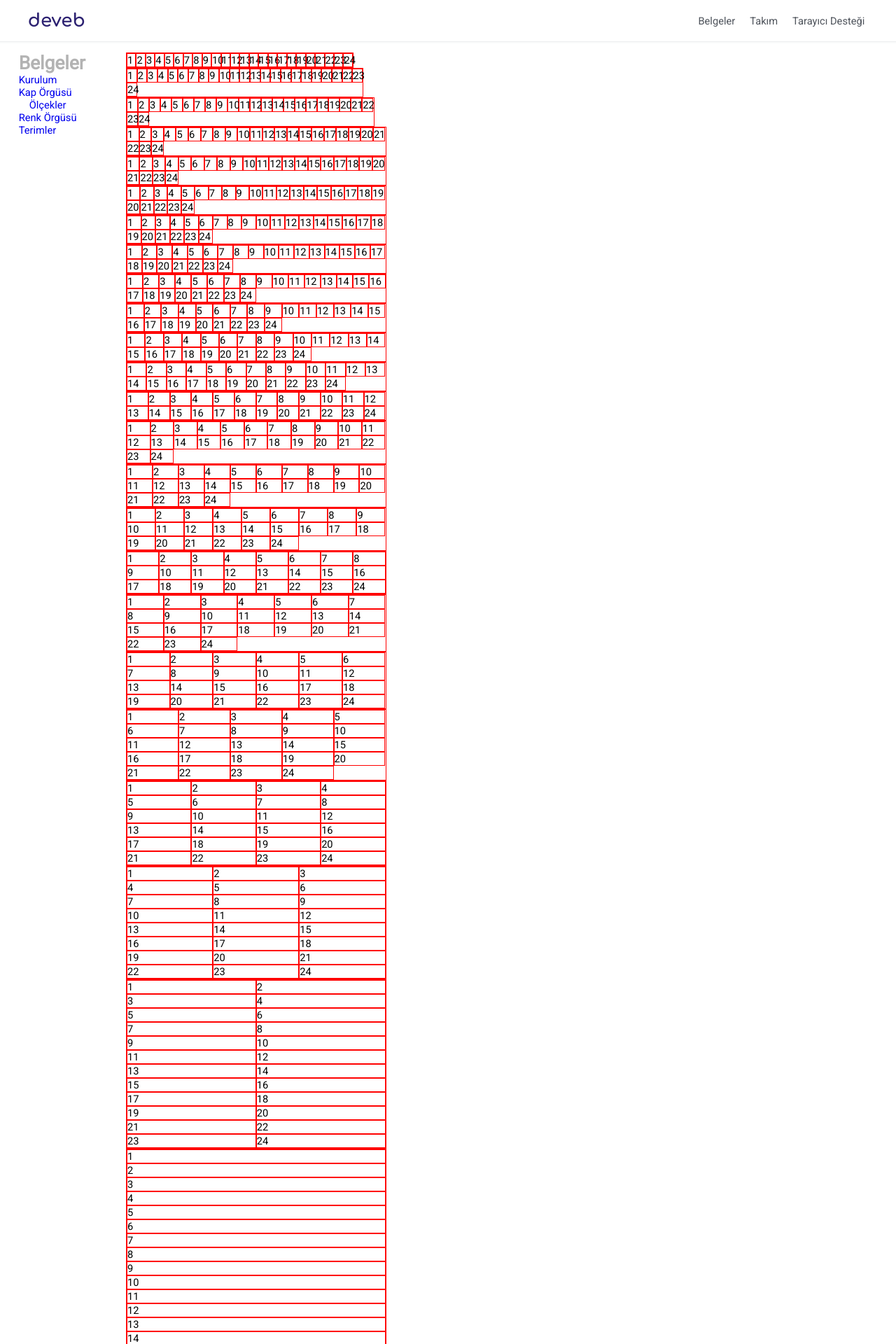
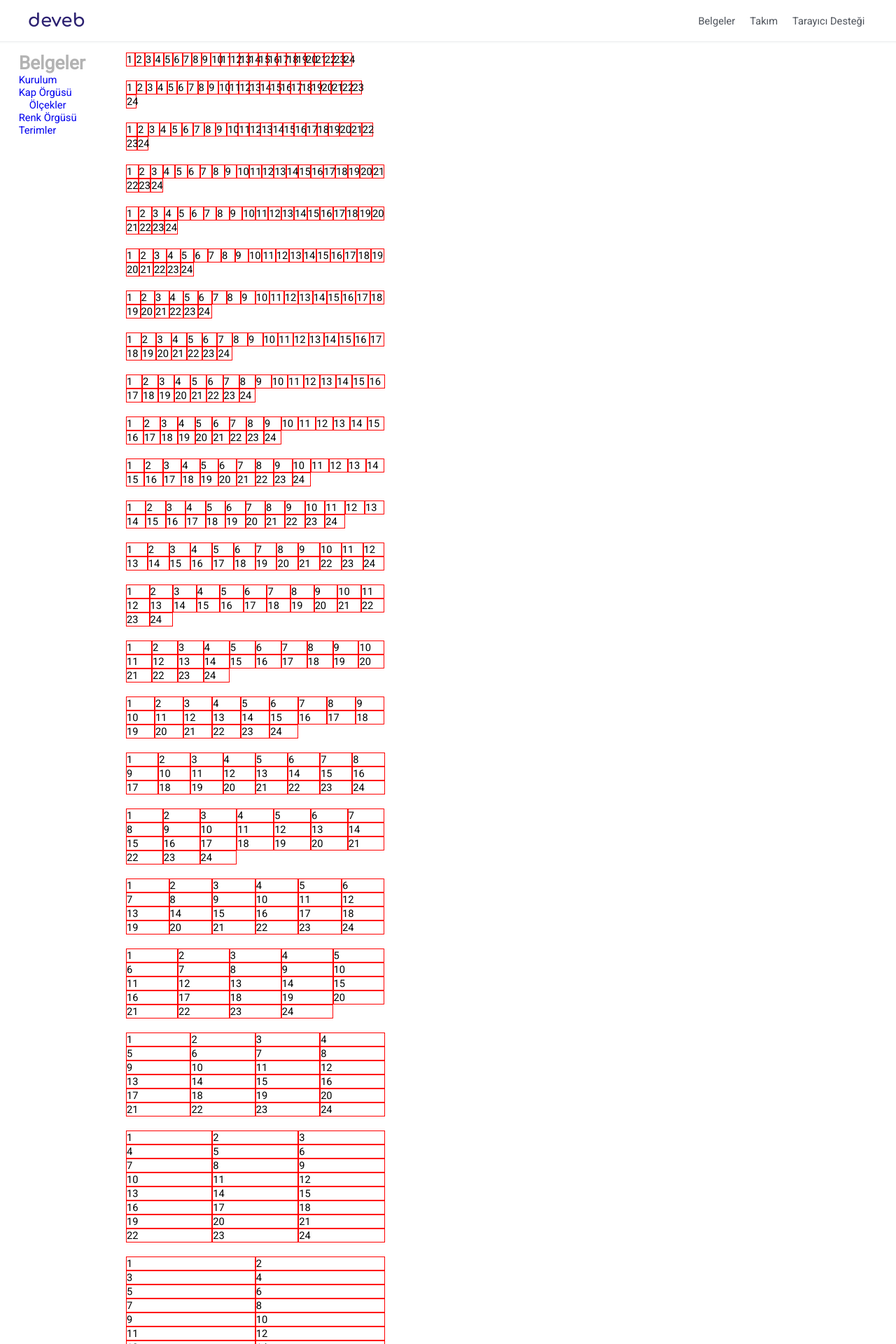
Before and after one commit to data-deveb/data-deveb.github.io, a Jekyll site: the page built from belgeler/ornekler/kap-orgusu-esit-bolme.html, in a window 1280 px wide. Shown: the top 1920 px of the page at 70% size. Built offline with Jekyll 4.4.1, drawn with Linux system fonts in a browser that asks for light colours.

Commit message:
Güncelleme

```diff
--- a/belgeler/ornekler/kap-orgusu-esit-bolme.html
+++ b/belgeler/ornekler/kap-orgusu-esit-bolme.html
@@ -4,6 +4,7 @@ title: Eşit Bölme Örneği - Kap Örgüsü
 ---
 <style media="screen">
   .özel-sınıf [data-gnl]{border:1px solid red;}
+  .özel-sınıf > [data-gnl]{border:0px solid red; margin-bottom:20px;}
 </style>
 <div class="özel-sınıf">
 
```
